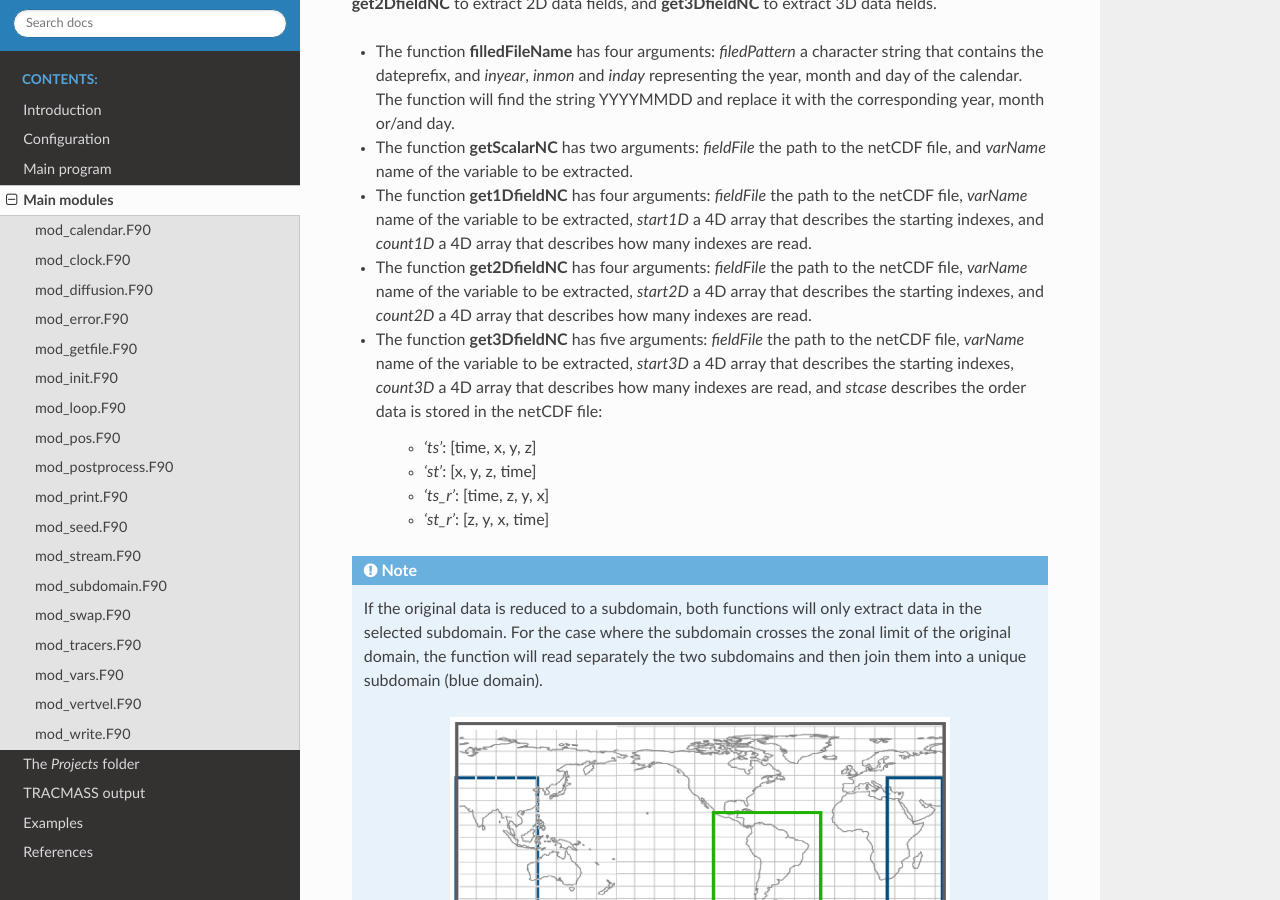
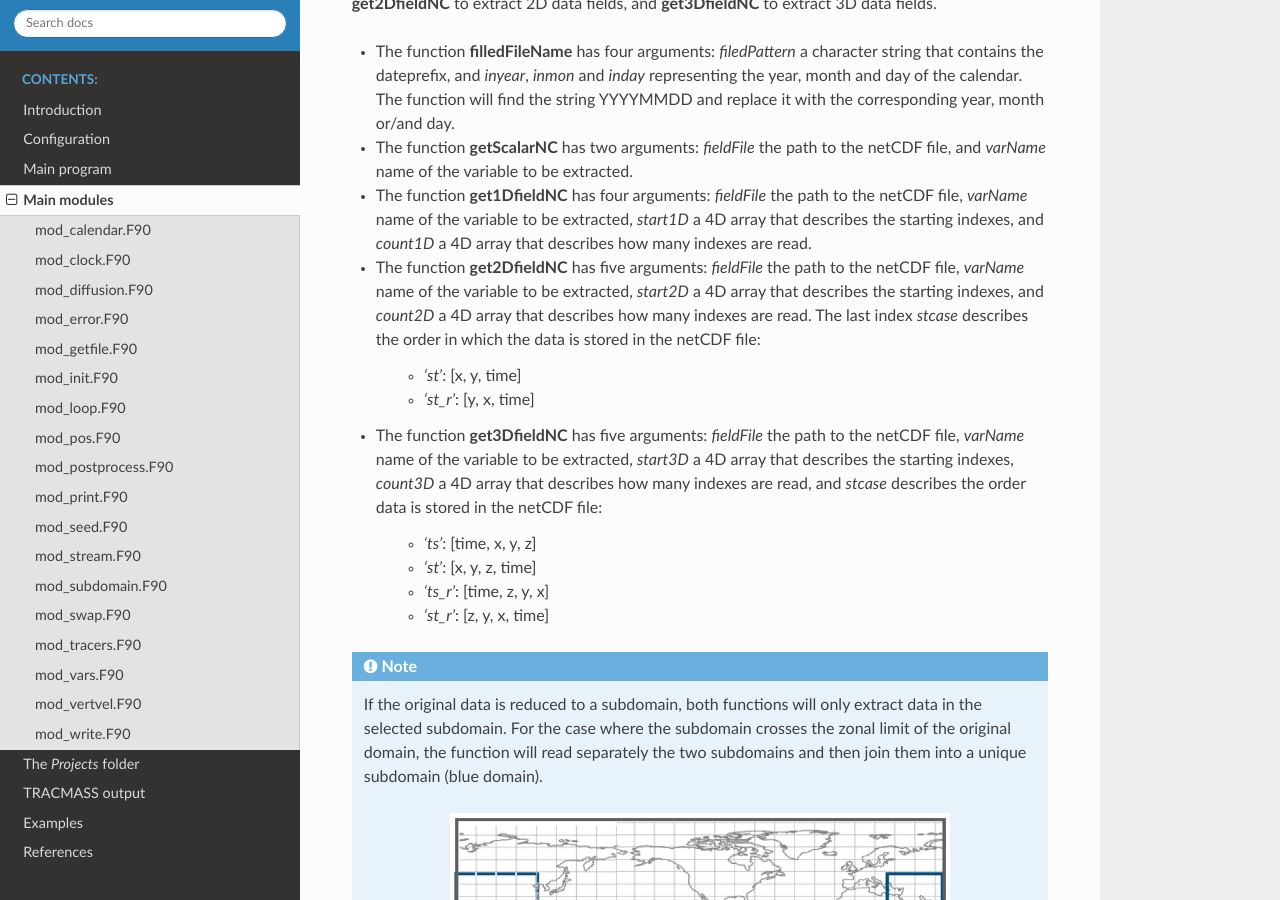
Before and after one commit to TRACMASS/Tracmass, a Sphinx documentation site: the page built from docs/Modules.rst, in a window 1280 px wide and 900 px high, scrolled down 5861 px. Built offline with Sphinx 7.4.7 and the Read the Docs theme 2.0.0, drawn with Linux system fonts in a browser that asks for light colours; formulas are drawn with MathJax 3.

Commit message:
Update [9/12/2020]
- mod_getfile: include 'st' or 'st_r' for getting 2D data.

- Update setup_grid and read_fields in project folder to include the getfile update.

- mod_vars.F90, mod_seed.F90, mod_pos.F90, mod_print.F90, and mod_loop.F90: Include a new variable trajdir that stores the variation in the x,y,z space, and boxface to store which face of the grid the trajectory crosses.

- Update documentation.

```diff
--- a/docs/Modules.rst
+++ b/docs/Modules.rst
@@ -144,7 +144,11 @@ The module **mod_getfile** consists on five functions: **filledFileName** which
 
 * The function **get1DfieldNC** has four arguments: *fieldFile* the path to the netCDF file, *varName* name of the variable to be extracted, *start1D* a 4D array that describes the starting indexes, and *count1D* a 4D array that describes how many indexes are read.
 
-* The function **get2DfieldNC** has four arguments: *fieldFile* the path to the netCDF file, *varName* name of the variable to be extracted, *start2D* a 4D array that describes the starting indexes, and *count2D* a 4D array that describes how many indexes are read.
+* The function **get2DfieldNC** has five arguments: *fieldFile* the path to the netCDF file, *varName* name of the variable to be extracted, *start2D* a 4D array that describes the starting indexes, and *count2D* a 4D array that describes how many indexes are read. The last index *stcase* describes the order in which the data is stored in the netCDF file:
+
+    - *'st'*:  [x, y, time]
+    - *'st_r'*: [y, x, time]
+
 
 * The function **get3DfieldNC** has five arguments: *fieldFile* the path to the netCDF file, *varName* name of the variable to be extracted, *start3D* a 4D array that describes the starting indexes, *count3D* a 4D array that describes how many indexes are read, and *stcase* describes the order data is stored in the netCDF file:
 
```
Also changed, not shown: 14 other files.
